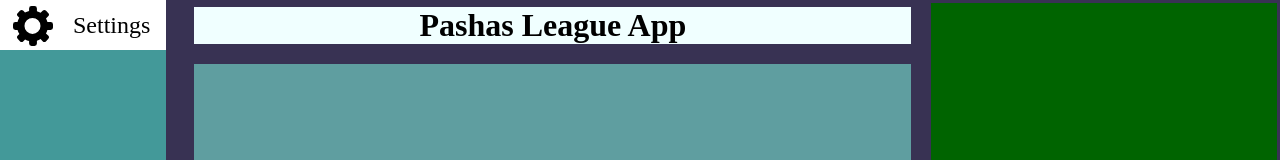
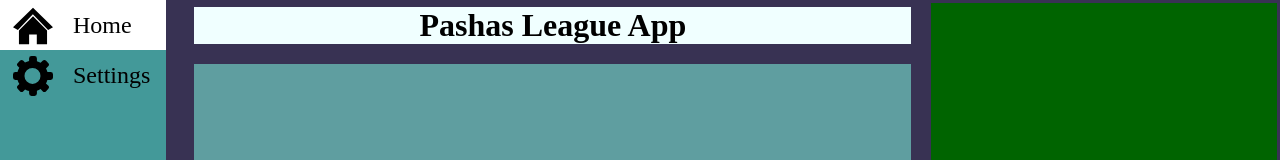
Before and after one commit to HaatoChan/league-project, a React (Vite) app in the folder src/renderer/: page / in a window 1280 px wide. Shown: the top 160 px of the page. Built offline with nearby package versions, Linux system fonts and the light colour scheme.

Commit message:
Add routing for different pages

```diff
--- a/package.json
+++ b/package.json
@@ -19,7 +19,9 @@
   "dependencies": {
     "@electron-toolkit/preload": "^1.0.3",
     "@electron-toolkit/utils": "^1.0.2",
-    "electron-updater": "^5.3.0"
+    "electron-updater": "^5.3.0",
+    "react-router": "^6.10.0",
+    "react-router-dom": "^6.10.0"
   },
   "devDependencies": {
     "@electron/notarize": "^1.2.3",
@@ -29,9 +31,9 @@
     "electron-vite": "^1.0.21",
     "eslint": "^8.36.0",
     "eslint-config-prettier": "^8.8.0",
+    "eslint-plugin-jsdoc": "^43.1.1",
     "eslint-plugin-prettier": "^4.2.1",
     "eslint-plugin-react": "^7.32.2",
-    "eslint-plugin-jsdoc": "^43.1.1",
     "react": "^18.2.0",
     "react-dom": "^18.2.0",
     "vite": "^4.2.1"
--- a/src/renderer/src/App.jsx
+++ b/src/renderer/src/App.jsx
@@ -3,13 +3,18 @@ import CampSelectionContextProvider from './Contexts/CampSelectionContext'
 import { CampSelectionContext } from './Contexts/CampSelectionContext' */
 import ElectronSideBar from './Components/ElectronSideBar/ElectronSideBar'
 import HomePage from './Components/Pages/HomePage/Homepage'
+import { BrowserRouter, Routes, Route} from 'react-router-dom'
 
 function App() {
 	return (
-		<div className="container">
-			<ElectronSideBar />
-			<HomePage />
-			{ /*
+		<BrowserRouter>
+			<div className="container">
+				<ElectronSideBar />
+				<Routes>
+					<Route path="/" element={<HomePage />}/>
+					<Route path="settings" />
+				</Routes>
+				{ /*
 			<CampSelectionContextProvider>
 				<CampSelectionContext.Consumer>
 					{() => {
@@ -20,7 +25,8 @@ function App() {
 				</CampSelectionContext.Consumer>
 			</CampSelectionContextProvider>
 				*/}
-		</div>
+			</div>
+		</BrowserRouter>
 	)
 }
 
--- a/src/renderer/src/Components/ElectronSideBar/ElectronSideBar.jsx
+++ b/src/renderer/src/Components/ElectronSideBar/ElectronSideBar.jsx
@@ -1,20 +1,13 @@
 import './electronsidebar.css'
 import SideBarButton from '../SideBarButton/SideBarButton'
 import settings from '../../assets/settings-gear-icon.svg'
+import Home from '../../assets/home-icon.svg'
 
 /**
  * Defines a sidebar for the electron app.
  * @returns {HTMLElement} - Returns a sidebar.
  */
 const ElectronSideBar = () => {
-
-
-	/**
-	 * Fired when the user clicks the settings button.
-	 */
-	const settingOnClick = () => {
-		console.log('clicked settings')
-	}
 
 	/**
 	 * Fired when user mouses over the sidebar.
@@ -34,7 +27,8 @@ const ElectronSideBar = () => {
 
 	return (
 		<div className="elesidebar" onMouseEnter={mouseEnter} id='elesidebar' onMouseLeave={mouseLeave}>
-			<SideBarButton text='Settings' imgSource={settings} onClick={settingOnClick}></SideBarButton>
+			<SideBarButton text='Home' imgSource={Home} linkHref='/'></SideBarButton>
+			<SideBarButton text='Settings' imgSource={settings} linkHref='settings'></SideBarButton>
 		</div>
 	)
 }
--- a/src/renderer/src/Components/SideBarButton/SideBarButton.jsx
+++ b/src/renderer/src/Components/SideBarButton/SideBarButton.jsx
@@ -1,3 +1,4 @@
+import { Link } from 'react-router-dom'
 import './sidebarbutton.css'
 
 /**
@@ -5,15 +6,17 @@ import './sidebarbutton.css'
  * @param {object} root0 - The react props object.
  * @param {string} root0.text - The text to display in the button.
  * @param {string} root0.imgSource - The img source.
- * @param {Function} root0.onClick - The onclick event to fire when the user presses the div.
+ * @param {string} root0.linkHref - The path to link to.
  * @returns {HTMLElement} - Returns a HTML button element.
  */
-const SideBarButton = ({text, imgSource, onClick}) => {
+const SideBarButton = ({text, imgSource, linkHref}) => {
 	return (
 		<>
-			<div className="sidebarbutton" onClick={onClick}>
-				<img src={imgSource} alt="" className="buttonimg" />
-				<p className='buttonText'>{text}</p>
+			<div className="sidebarbutton">
+				<Link className='sidebarA' to={linkHref}>
+					<img src={imgSource} alt="" className="buttonimg" />
+					<p className='buttonText'>{text}</p>
+				</Link>
 			</div>
 		</>
 	)
--- a/src/renderer/src/Components/SideBarButton/sidebarbutton.css
+++ b/src/renderer/src/Components/SideBarButton/sidebarbutton.css
@@ -5,12 +5,16 @@
     margin-top: 2px;
     user-select: none;
 }
-.sidebarbutton {
+
+.sidebarA {
     height: 50px;
     overflow: hidden;
     display: flex;
     align-items: center;
+    color: black;
+    text-decoration: none;
 }
+
 .buttonText {
     margin-left: 20px;
     font-size: 1.5rem;
```
Also changed, not shown: src/renderer/src/assets/home-icon.svg (added), 1 other file (tests, documents, lock files or other folders).
